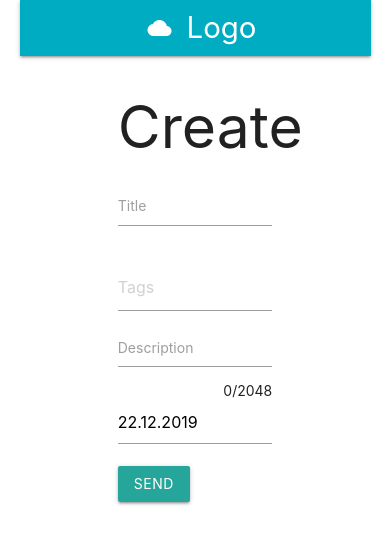
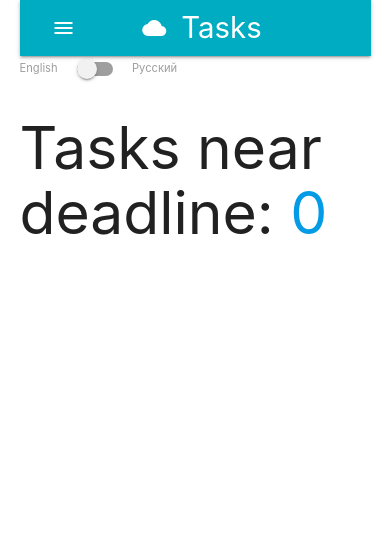
Before and after one commit to bytecoder8/vue-tasks, a Vue app: page / in a window 390 px wide. Shown: the top 544 px of the page. Built offline with nearby package versions, Linux system fonts and the light colour scheme.

Commit message:
Make mobile friendly and fix minor bugs

```diff
--- a/src/components/Navbar.vue
+++ b/src/components/Navbar.vue
@@ -1,17 +1,36 @@
 <template>
-  <nav class="cyan darken-1">
-    <div class="nav-wrapper">
-      <router-link to="/" class="brand-logo"><i class="material-icons">cloud</i>Logo</router-link>
-      <ul id="nav-mobile" class="right hide-on-med-and-down">
-        <router-link tag="li" to="/" exact active-class="active">
+<div>
+    <nav class="cyan darken-1">
+      <div class="nav-wrapper">
+        <router-link to="/" exact class="brand-logo"><i class="material-icons">cloud</i>Tasks</router-link>
+        <a href="#" data-target="mobile-links" class="sidenav-trigger"><i class="material-icons">menu</i></a>
+        <ul id="nav-mobile" class="right hide-on-med-and-down">
+          <router-link tag="li" to="/create" active-class="active">
+            <a href="#">Create</a>
+          </router-link>
+          <router-link tag="li" to="/list" active-class="active">
+            <a href="#">List</a>
+          </router-link>
+        </ul>
+      </div>
+    </nav>
+    <ul class="sidenav sidenav-close" ref="sidenav" id="mobile-links">
+        <router-link tag="li" to="/create" active-class="active">
           <a href="#">Create</a>
         </router-link>
         <router-link tag="li" to="/list" active-class="active">
           <a href="#">List</a>
         </router-link>
-      </ul>
+    </ul>
+    <div class="switch">
+      <label>
+        English
+        <input type="checkbox">
+        <span class="lever"></span>
+        Русский
+      </label>
     </div>
-  </nav>
+</div>
 </template>
 
 <style lang="scss" scoped>
@@ -19,3 +38,11 @@ nav {
   padding-left: 1rem;
 }
 </style>
+
+<script>
+export default {
+  mounted() {
+    window.M.Sidenav.init(this.$refs.sidenav, {})
+  }
+}
+</script>
--- a/src/components/TaskForm.vue
+++ b/src/components/TaskForm.vue
@@ -1,6 +1,6 @@
 <template>
   <div class="row">
-    <form class="col s6 offset-s3" @submit.prevent="handleSubmit" method="post">
+    <form class="col s12 m6 offset-m3" @submit.prevent="handleSubmit" method="post">
       <h1>{{isNewTask ? 'Create' : 'Update'}}</h1>
       <div class="input-field">
         <input type="text" v-model="form.title" name="title" id="title" class="validate" required>
@@ -19,6 +19,7 @@
           required
         ></textarea>
         <label for="description">Description</label>
+        <span class="helper-text" data-error="Description is required"></span>
         <span class="character-counter">{{ descLength }}/{{ maxDescLength }}</span>
       </div>
       <div class="input-field">
--- a/src/router/index.js
+++ b/src/router/index.js
@@ -3,6 +3,7 @@ import VueRouter from 'vue-router'
 import Home from '../views/Home.vue'
 import List from '../views/List.vue'
 import Task from '../views/Task.vue'
+import Create from '../views/Create.vue'
 
 Vue.use(VueRouter)
 
@@ -12,7 +13,15 @@ const routes = [
     name: 'home',
     component: Home,
     meta: {
-      title: 'Главная',
+      title: 'Main',
+    }
+  },
+  {
+    path: '/create',
+    name: 'create',
+    component: Create,
+    meta: {
+      title: 'Create Task'
     }
   },
   {
@@ -20,7 +29,7 @@ const routes = [
     name: 'list',
     component: List,
     meta: {
-      title: 'Список задач'
+      title: 'Tasks List'
     }
   },
   {
@@ -28,7 +37,7 @@ const routes = [
     name: 'task',
     component: Task,
     meta: {
-      title: 'Страница задачи'
+      title: 'Task Page'
     }
   }
 ]
--- a/src/store/index.js
+++ b/src/store/index.js
@@ -50,6 +50,18 @@ export default new Vuex.Store({
   getters: {
     taskById(state) {
       return id => state.tasks.find(val => val.id === +id)
+    },
+    tasksNearDeadline(state) {
+      return state.tasks.filter(task => (
+        task.status === TYPES.ACTIVE
+      ))
+    },
+    tasksSorted(state) {
+      const tasks = state.tasks
+      tasks.sort((a, b) => {
+        return(new Date(b.date) - new Date(a.date))
+      })
+      return tasks
     }
   },
   modules: {
--- /dev/null
+++ b/src/views/Create.vue
@@ -0,0 +1,13 @@
+<template>
+  <TaskForm />
+</template>
+
+<script>
+import TaskForm from '@/components/TaskForm'
+
+export default {
+  components: {
+    TaskForm
+  }
+}
+</script>
--- a/src/views/Home.vue
+++ b/src/views/Home.vue
@@ -1,13 +1,16 @@
 <template>
-  <TaskForm />
+  <div class="row">
+    <h1>Tasks near deadline:
+      <router-link to="/list">{{tasksNearDeadline.length}}</router-link>
+    </h1>
+  </div>
 </template>
 
 <script>
-import TaskForm from '@/components/TaskForm'
-
+import { mapGetters } from 'vuex';
 export default {
-  components: {
-    TaskForm
+  computed: {
+    ...mapGetters(['tasksNearDeadline'])
   }
 }
 </script>
--- a/src/views/List.vue
+++ b/src/views/List.vue
@@ -14,7 +14,7 @@
     </div>
 
     <div class="row">
-      <table v-if="tasks.length">
+      <table v-if="tasksSorted.length" class="col s12 m12 responsive-table stripped">
         <thead>
           <tr>
             <th>#</th>
@@ -60,7 +60,7 @@
 </style>
 
 <script>
-import { mapState } from 'vuex'
+import { mapState, mapGetters } from 'vuex'
 
 export default {
   data() {
@@ -69,12 +69,12 @@ export default {
     }
   },
   computed: {
-    ...mapState(['tasks']),
+    ...mapGetters(['tasksSorted']),
     filteredTasks() {
       if (!this.filter) {
-        return this.tasks
+        return this.tasksSorted
       }
-      return this.tasks.filter(task => task.status === this.filter)
+      return this.tasksSorted.filter(task => task.status === this.filter)
     }
   },
   mounted() {
```
